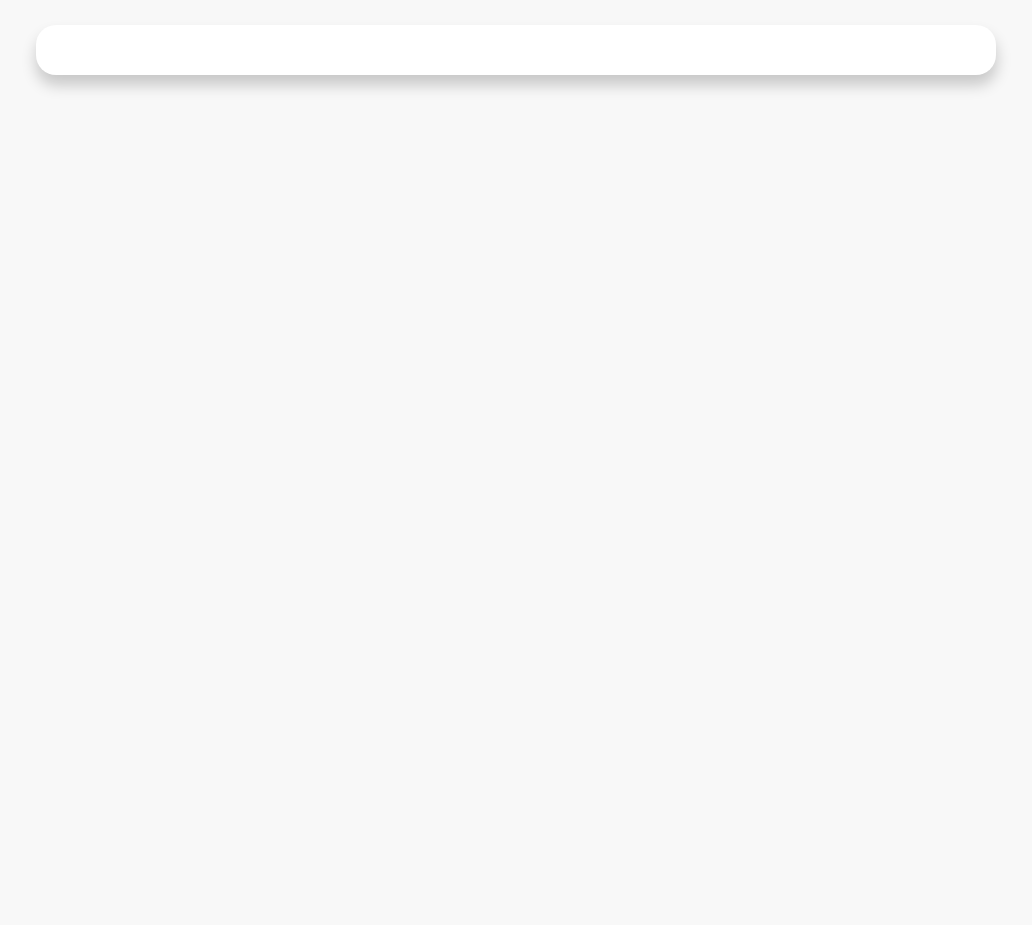
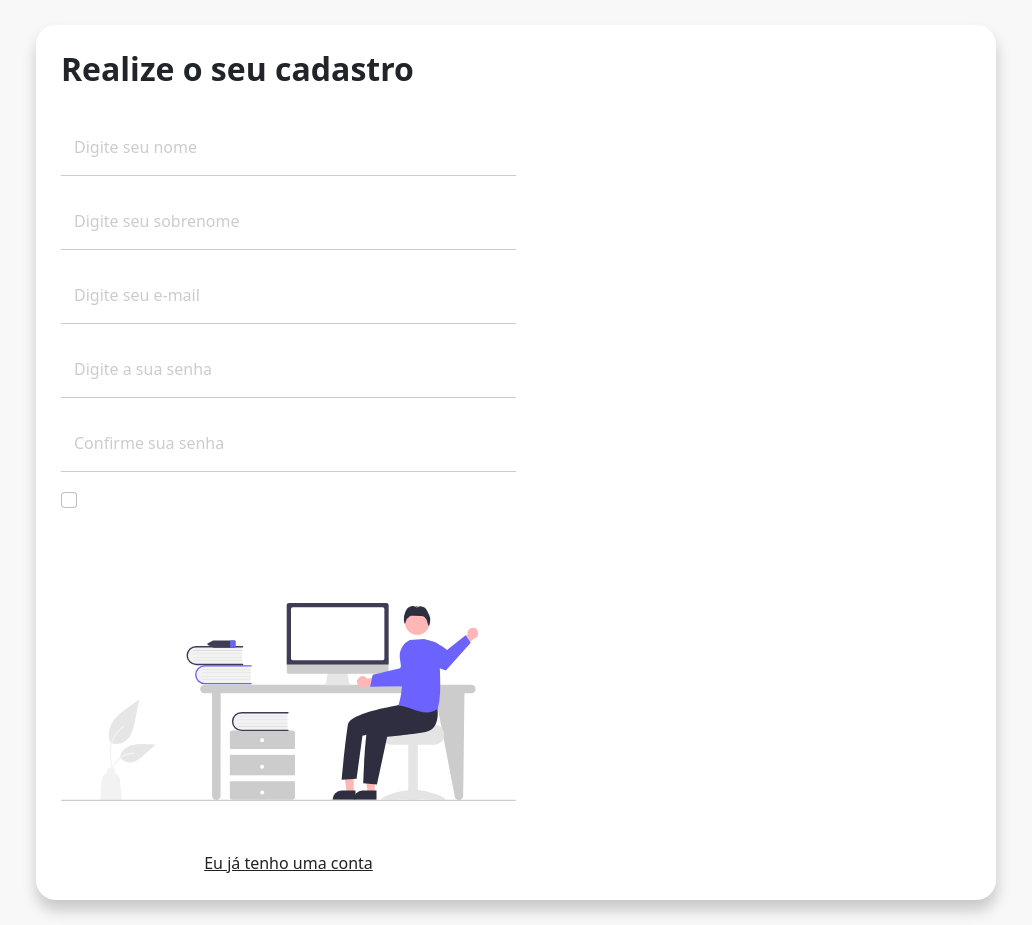
Before and after one commit to ValterBriolli/Projeto3, a plain HTML site: page register.html in a window 1280 px wide. Shown: the whole page, without its empty margins (124-1156 px from the left). Before the commit the page ends 800 px from the top, so only its background shows below. Drawn offline with nearby package versions, Linux system fonts and the light colour scheme.

Commit message:
atualização

```diff
--- a/register.html
+++ b/register.html
@@ -14,7 +14,50 @@
 </head>
 <body>
     <div class="container col-11 col-md-9" id="form-container">
+        <row class="gx-5">
+            <div class="col-md-6">
+                <h2>Realize o seu cadastro</h2>
+                <form >
+                    <div class="form-floating mb-3">
+                        <input type="text" class="form-control" id="name" name="name" placeholder="Digite o seu nome">
+                        <label for="name" class="form-label">Digite seu nome</label>
+                    </div>
+                    <div class="form-floating mb-3">
+                        <input type="text" class="form-control" id="lastname" name="lastname" placeholder="Digite o seu sobrenome">
+                        <label for="name" class="form-label">Digite seu sobrenome</label>
+                    </div>
+                    <div class="form-floating mb-3">
+                        <input type="email" class="form-control" id="email" name="email" placeholder="Digite o seu email">
+                        <label for="name" class="form-label">Digite seu e-mail</label>
+                    </div>
+                    <div class="form-floating mb-3">
+                        <input type="password" class="form-control" id="password" name="password" placeholder="Digite o sua Senha">
+                        <label for="password" class="form-label">Digite a sua senha</label>
+                    </div>
+                    <div class="form-floating mb-3">
+                        <input type="password" class="form-control" id="confirmpassword" name="confirmpassword" placeholder="Confirme sua senha">
+                        <label for="confirmpassword" class="form-label">Confirme sua senha</label>
+                    </div>
+                    <div class="mb-3">
+                        <div class="form-check mb-2">
+                            <input type="checkbox" class="form-check-input" value="" id="agree-form" name="agree-form">
+                        </div>
+                    </div>
+                </form>
+            </div>
+            <div class="col-md-6">
+                <div class="row align-itens-center">
+                    <div class="col-12">
+                        <img src="img/hello.svg" alt="tela de Registro" class="img-fluid">
+                    </div>
+                    <div class="col-12" id="link-container">
+                        <a href="login.html">Eu já tenho uma conta</a>
 
+                    </div>
+                </div>
+
+            </div>
+        </row>
     </div>
 
 
```
